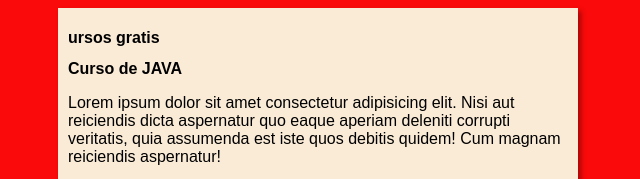
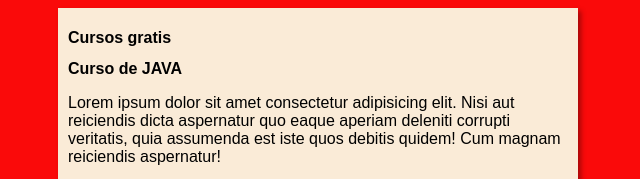
Before and after one commit to WILLIAMDORIA/projeto-site, a plain HTML site: page index.html in a window 1280 px wide. Shown: the top 179 px of the page, 322-962 px from the left. Drawn offline with Linux system fonts and the light colour scheme.

Commit message:
Update index.html

```diff
--- a/index.html
+++ b/index.html
@@ -10,7 +10,7 @@
 <body>
     <main>
         <head>
-            <h1>ursos gratis</h1>
+            <h1>Cursos gratis</h1>
         </head>
         <article>
             <h2>Curso de JAVA</h2>
```
